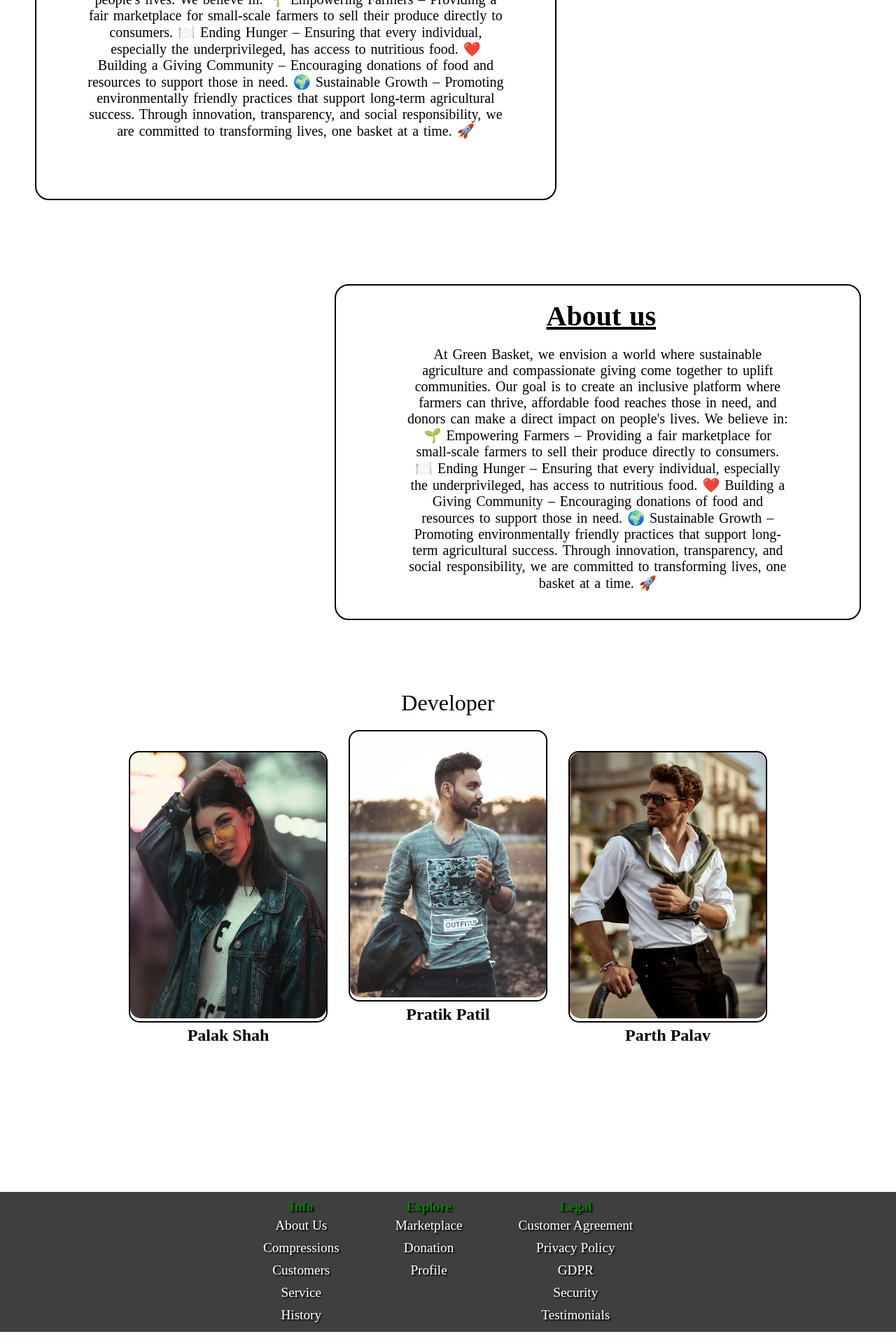
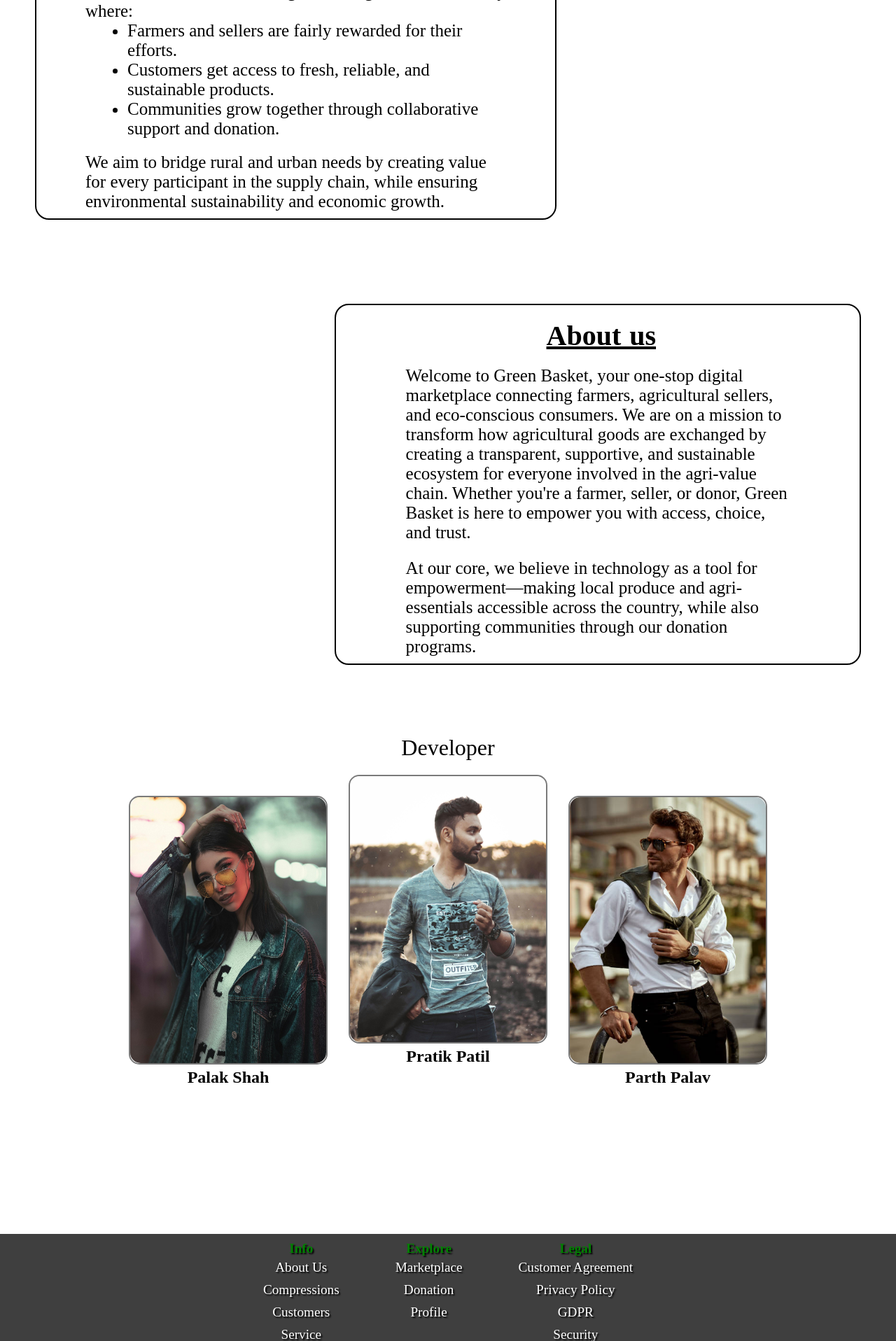
Before and after one commit to parthpalav/GreenBasket, a PHP site: page /Index/index.php in a window 1280 px wide. Shown: the part 2969-4885 px from the top of the page at 70% size. Run offline with PHP 8.4, Linux system fonts and the light colour scheme.

Commit message:
change in css

```diff
--- a/Index/index.php
+++ b/Index/index.php
@@ -1,4 +1,4 @@
-<?php
+<p?php
 session_start();
 ?>
 <!DOCTYPE html>
@@ -180,20 +180,28 @@ session_start();
                 Our Vision
             </h1>
             <p id="vision_text">
-                At Green Basket, we envision a world where sustainable agriculture and compassionate giving come
-                together to uplift communities. Our goal is to create an inclusive platform where farmers can
-                thrive,
-                affordable food reaches those in need, and donors can make a direct impact on people's lives.
-                We believe in: 🌱 Empowering Farmers – Providing a fair marketplace for small-scale farmers to sell
-                their produce directly to consumers. 🍽️ Ending Hunger – Ensuring that every individual, especially
-                the
-                underprivileged, has access to nutritious food. ❤️ Building a Giving Community – Encouraging
-                donations
-                of food and resources to support those in need. 🌍 Sustainable Growth – Promoting environmentally
-                friendly practices that support long-term agricultural success.
-                Through innovation, transparency, and social responsibility, we are committed to transforming lives,
-                one
-                basket at a time. 🚀
+            <p style="font-size: 25px;">To build a future where agriculture thrives with dignity, transparency, and innovation.</p>
+            <br>
+            <p style="font-size: 25px;">
+                <b>Green <span style="color:Green; ">Basket</span></b> envisions a digital-first agricultural economy where:
+            </p>
+
+            <ul style="margin-bottom:20px; font-size:25px; ">
+                <li style="margin-left:60px; ">Farmers and sellers are fairly rewarded for their efforts.
+
+                </li style="margin-left:60px; ">
+                <li style="margin-left:60px; ">Customers get access to fresh, reliable, and sustainable products.
+
+                </li>
+                <li style="margin-left:60px; ">Communities grow together through collaborative support and donation.
+                </li>
+            </ul>
+
+           <p style="font-size: 25px;">
+           We aim to bridge rural and urban needs by creating value for every participant in the supply chain,
+            while ensuring environmental sustainability and economic growth.
+
+           </p>
             </p>
         </div>
 
@@ -211,20 +219,19 @@ session_start();
                 About us
             </h1>
             <p id="vision_text">
-                At Green Basket, we envision a world where sustainable agriculture and compassionate giving come
-                together to uplift communities. Our goal is to create an inclusive platform where farmers can
-                thrive,
-                affordable food reaches those in need, and donors can make a direct impact on people's lives.
-                We believe in: 🌱 Empowering Farmers – Providing a fair marketplace for small-scale farmers to sell
-                their produce directly to consumers. 🍽️ Ending Hunger – Ensuring that every individual, especially
-                the
-                underprivileged, has access to nutritious food. ❤️ Building a Giving Community – Encouraging
-                donations
-                of food and resources to support those in need. 🌍 Sustainable Growth – Promoting environmentally
-                friendly practices that support long-term agricultural success.
-                Through innovation, transparency, and social responsibility, we are committed to transforming lives,
-                one
-                basket at a time. 🚀
+                <p style="font-size:25px">
+                Welcome to Green Basket, your one-stop digital marketplace connecting farmers, agricultural sellers, and
+                eco-conscious consumers. We are on a mission to transform how agricultural goods are exchanged by
+                creating a transparent, supportive, and sustainable ecosystem for everyone involved in the agri-value
+                chain. Whether you're a farmer, seller, or donor, Green Basket is here to empower you with access,
+                choice, and trust.
+                </p>
+                <br>
+
+                <p style="font-size:25px; ">
+                At our core, we believe in technology as a tool for empowerment—making local produce and agri-essentials
+                accessible across the country, while also supporting communities through our donation programs.
+                </p>
             </p>
         </div>
     </div>
@@ -273,32 +280,32 @@ session_start();
                 <div class="footer-col">
                     <h4>Info</h4>
                     <ul class="links">
-                        <li><a href="#">About Us</a></li>
-                        <li><a href="#">Compressions</a></li>
-                        <li><a href="#">Customers</a></li>
-                        <li><a href="#">Service</a></li>
-                        <li><a href="#">History</a></li>
+                        <li>About Us</li>
+                        <li>Compressions</li>
+                        <li>Customers</li>
+                        <li>Service</li>
+                        <li>>History</li>
                     </ul>
                 </div>
                 <div class="footer-col">
                     <h4>Explore</h4>
                     <ul class="links">
-                        <li><a href="#">Marketplace</a></li>
-                        <li><a href="#">Donation</a></li>
-                        <li><a href="#">Profile</a></li>
+                        <li>Marketplace</li>
+                        <li>Donation</li>
+                        <li>Profile</li>
                     </ul>
                 </div>
                 <div class="footer-col">
                     <h4>Legal</h4>
                     <ul class="links">
-                        <li><a href="#">Customer Agreement</a></li>
-                        <li><a href="#">Privacy Policy</a></li>
-                        <li><a href="#">GDPR</a></li>
-                        <li><a href="#">Security</a></li>
-                        <li><a href="#">Testimonials</a></li>
+                        <li>Customer Agreement</li>
+                        <li>Privacy Policy</li>
+                        <li>GDPR</li>
+                        <li>Security</li>
+                        <li>Testimonials</li>
                     </ul>
                 </div>
-                </div>
+            </div>
             </div>
         </section>
     </footer>
--- a/Index/index_style.css
+++ b/Index/index_style.css
@@ -342,6 +342,7 @@ main {
 #vision_text {
   text-align: center;
   word-spacing: 2px;
+
 }
 #vision_info {
   height: max-content ;
@@ -368,6 +369,7 @@ main {
   margin: 30px;
 
 }
+
 #invi {
   width: 600px;
   height: auto;
@@ -394,11 +396,11 @@ main {
 }
 
 #creator:hover {
-  text-shadow: black 2px 2px 10px;
+  text-shadow: rgb(124, 124, 124) 2px 2px 10px;
 }
 
 #image {
-  border: 2px solid black;
+  border: 2px solid rgb(122, 122, 122);
   border-radius: 15px;
   margin-bottom: 5px;
 }
@@ -409,7 +411,7 @@ main {
 }
 
 #image:hover {
-  box-shadow: black 0px 8px 5px;
+  box-shadow: rgb(149, 149, 149) 0px 8px 5px;
   transition: 0.2s ease-in-out;
   transform: translateY(-5px);
   cursor: pointer;
--- a/Marketplace/marketplace.php
+++ b/Marketplace/marketplace.php
@@ -97,7 +97,7 @@ if (!$products) {
 
                     <button type="submit">Apply Filters</button>
                 </form>
-                <button onclick="window.location.href = 'marketplace.php';">Clear Filters</button>
+                <button id="button" onclick="window.location.href = 'marketplace.php';">Clear Filters</button>
             </div>
         </div>
 
```
Also changed, not shown: Marketplace/marketplace.css (+41 -1 lines), Minimarket/minimarket.php (+2 -9 lines), assets/m_img/bin.jpeg (added), assets/m_img/boots.jpg (added), assets/m_img/coverall.jpg (added), assets/m_img/gloves.jpg (added), assets/m_img/mask.jpg (added).
